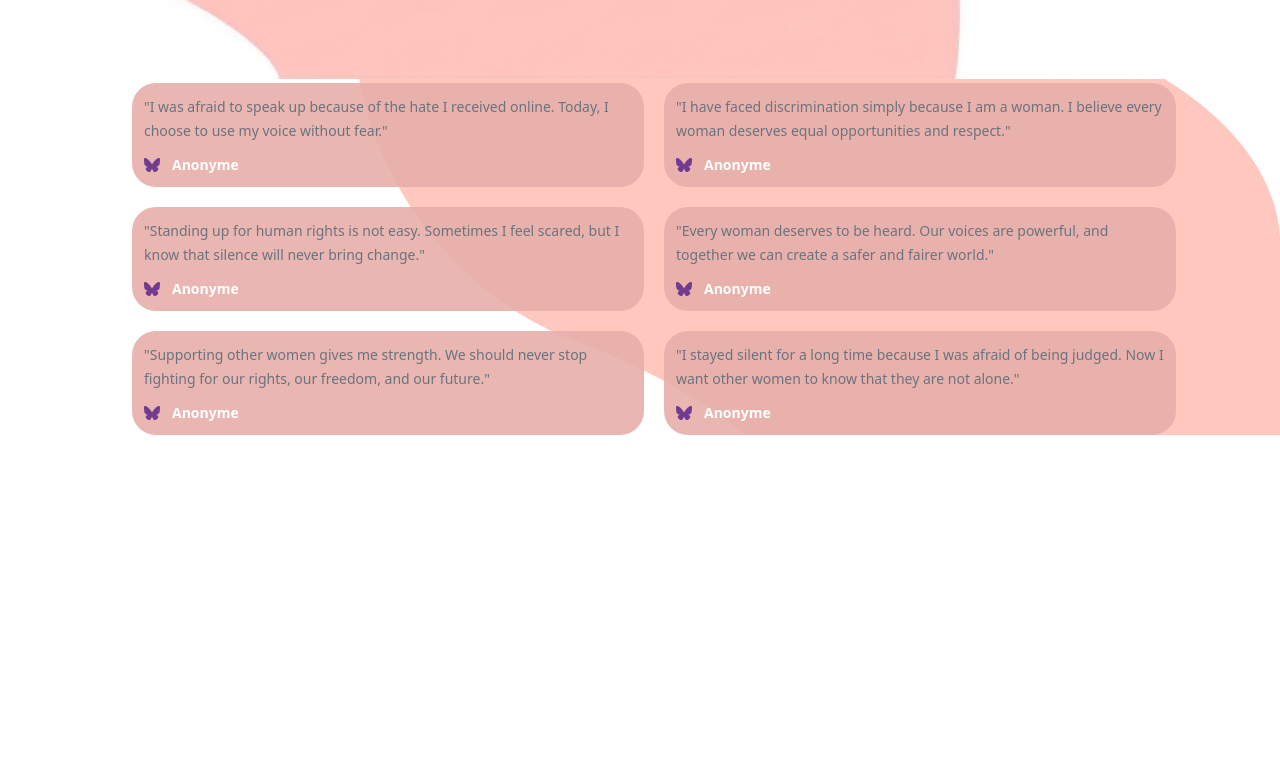
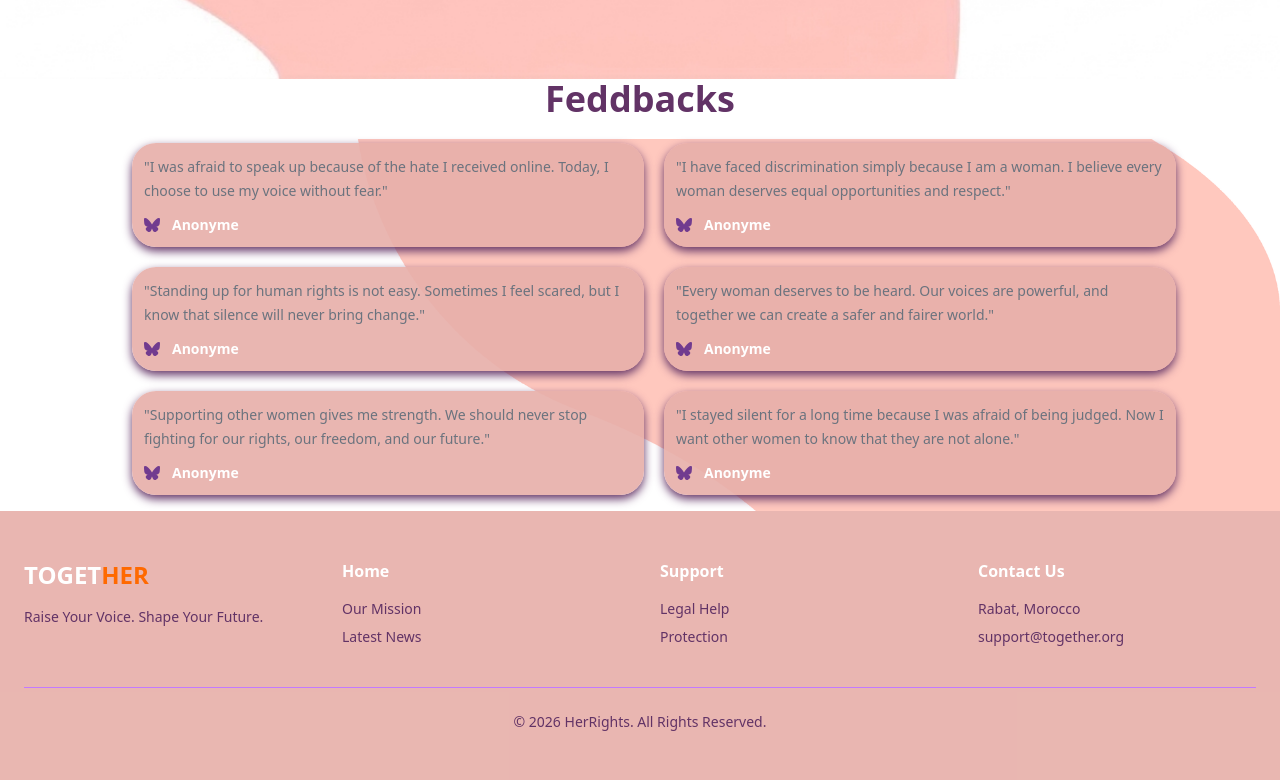
Before and after one commit to Hafsa-Mafsal/Hafsa_Mafsal_Final-Projet-HTML-CSS, a website: page index.html in a window 1280 px wide. Shown: the part 833-1613 px from the top of the page. Before the commit the page ends 1268 px from the top, so only its background shows below. Drawn offline with nearby package versions, Linux system fonts and the light colour scheme.

Commit message:
footer home page

```diff
--- a/index.html
+++ b/index.html
@@ -71,10 +71,10 @@
     </section>
 
 
-    <section
-      class="w-full flex flex-wrap justify-center gap-5 pl-7 pt-1 bg-[url(./public/images/kmala-img.png)] bg-cover bg-center bg-no-repeat">
+    <h1 class="text-4xl font-extrabold text-[#623366] flex justify-center pb-5">Feddbacks</h1>
+    <section class="w-full flex flex-wrap justify-center gap-5 pl-7 pt-1 pb-4 bg-[url(./public/images/kmala-img.png)] bg-cover bg-center bg-no-repeat">
       <!-- c1 -->
-      <div class="flex w-lg flex-col gap-3 rounded-3xl p-3 bg-[#e7afa9e7]">
+      <div class="flex w-lg flex-col gap-3 rounded-3xl p-3 bg-[#e7afa9e7] shadow-[0_4px_10px_#623366]">
         <p class="text-sm leading-6 text-[#6b737e]">"I was afraid to speak up because of the hate I received online.
           Today, I choose to use my voice without fear."</p>
         <div class="flex items-center gap-3 ">
@@ -87,7 +87,7 @@
         </div>
       </div>
       <!-- c2 -->
-      <div class="flex w-lg flex-col gap-3 rounded-3xl p-3 bg-[#e7afa9e7]">
+      <div class="flex w-lg flex-col gap-3 rounded-3xl p-3 bg-[#e7afa9e7] shadow-[0_4px_10px_#623366]">
         <p class="text-sm leading-6 text-[#6b737e]">"I have faced discrimination simply because I am a woman. I believe
           every woman deserves equal opportunities and respect."</p>
         <div class="flex items-center gap-3">
@@ -100,7 +100,7 @@
         </div>
       </div>
       <!-- c3 -->
-      <div class="flex w-lg flex-col gap-3 rounded-3xl p-3 bg-[#e7afa9e7]">
+      <div class="flex w-lg flex-col gap-3 rounded-3xl p-3 bg-[#e7afa9e7] shadow-[0_4px_10px_#623366]">
         <p class="text-sm leading-6 text-[#6b737e]">"Standing up for human rights is not easy. Sometimes I feel scared,
           but I know that silence will never bring change."</p>
         <div class="flex items-center gap-3 ">
@@ -113,7 +113,7 @@
         </div>
       </div>
       <!-- c4 -->
-      <div class="flex w-lg flex-col gap-3 rounded-3xl p-3 bg-[#e7afa9e7]">
+      <div class="flex w-lg flex-col gap-3 rounded-3xl p-3 bg-[#e7afa9e7] shadow-[0_4px_10px_#623366]">
         <p class="text-sm leading-6 text-[#6b737e]">"Every woman deserves to be heard. Our voices are powerful, and
           together we can create a safer and fairer world."</p>
         <div class="flex items-center gap-3">
@@ -126,7 +126,7 @@
         </div>
       </div>
       <!-- c5 -->
-      <div class="flex w-lg flex-col gap-3 rounded-3xl p-3 bg-[#e7afa9e7]">
+      <div class="flex w-lg flex-col gap-3 rounded-3xl p-3 bg-[#e7afa9e7] shadow-[0_4px_10px_#623366]">
         <p class="text-sm leading-6 text-[#6b737e]">"Supporting other women gives me strength. We should never stop
           fighting for our rights, our freedom, and our future."</p>
         <div class="flex items-center gap-3 ">
@@ -139,7 +139,7 @@
         </div>
       </div>
       <!-- c6 -->
-      <div class="flex w-lg flex-col gap-3 rounded-3xl p-3 bg-[#e7afa9e7]">
+      <div class="flex w-lg flex-col gap-3 rounded-3xl p-3 bg-[#e7afa9e7] shadow-[0_4px_10px_#623366]">
         <p class="text-sm leading-6 text-[#6b737e]">"I stayed silent for a long time because I was afraid of being
           judged. Now I want other women to know that they are not alone."</p>
         <div class="flex items-center gap-3">
@@ -152,13 +152,62 @@
         </div>
       </div>
     </section>
-
   </main>
 
 
-  <footer>
-
-  </footer>
+    <footer id="contact" class="bg-[#e7afa9e7] text-white ">
+        <div class="max-w-7xl mx-auto px-5 md:px-6 py-10 md:py-12">
+            <div class="grid grid-cols-1 sm:grid-cols-2 lg:grid-cols-4 gap-8 md:gap-10">
+                <div>
+                    <h2 class="text-2xl font-extrabold mb-4">
+                        TOGET<span class="text-orange-500">HER</span>
+                    </h2>
+                    <p class="text-[#623366] text-sm">
+                        Raise Your Voice.
+                        Shape Your Future.
+                    </p>
+                </div>
+                <div>
+                    <h3 class="font-bold mb-4 hover:text-orange-500">
+                        Home
+                    </h3>
+                    <p class="text-[#623366] text-sm mb-2">
+                        Our Mission
+                    </p>
+                    <p class="text-[#623366] text-sm">
+                        Latest News
+                    </p>
+                </div>
+                <div>
+                    <h3 class="font-bold mb-4 hover:text-orange-500">
+                        Support
+                    </h3>
+                    <p class="text-[#623366] text-sm mb-2">
+                        Legal Help
+                    </p>
+                    <p class="text-[#623366] text-sm">
+                        Protection
+                    </p>
+                </div>
+                <div>
+                    <h3 class="font-bold mb-4 hover:text-orange-500">
+                        Contact Us
+                    </h3>
+                    <p class="text-[#623366] text-sm mb-2">
+                        Rabat, Morocco
+                    </p>
+                    <p class="text-[#623366] text-sm wrap-break-word">
+                        support@together.org
+                    </p>
+                </div>
+            </div>
+            <div class="border-t border-purple-400 mt-10 pt-6 text-center">
+                <p class="text-sm text-[#623366]">
+                    © 2026 HerRights. All Rights Reserved.
+                </p>
+            </div>
+        </div>
+    </footer>
 
   <script src="https://cdn.jsdelivr.net/npm/@tailwindcss/browser@4"></script>
 </body>
```
Also changed, not shown: public/pages/login.html (+1 -1 lines), public/css/output.css.
